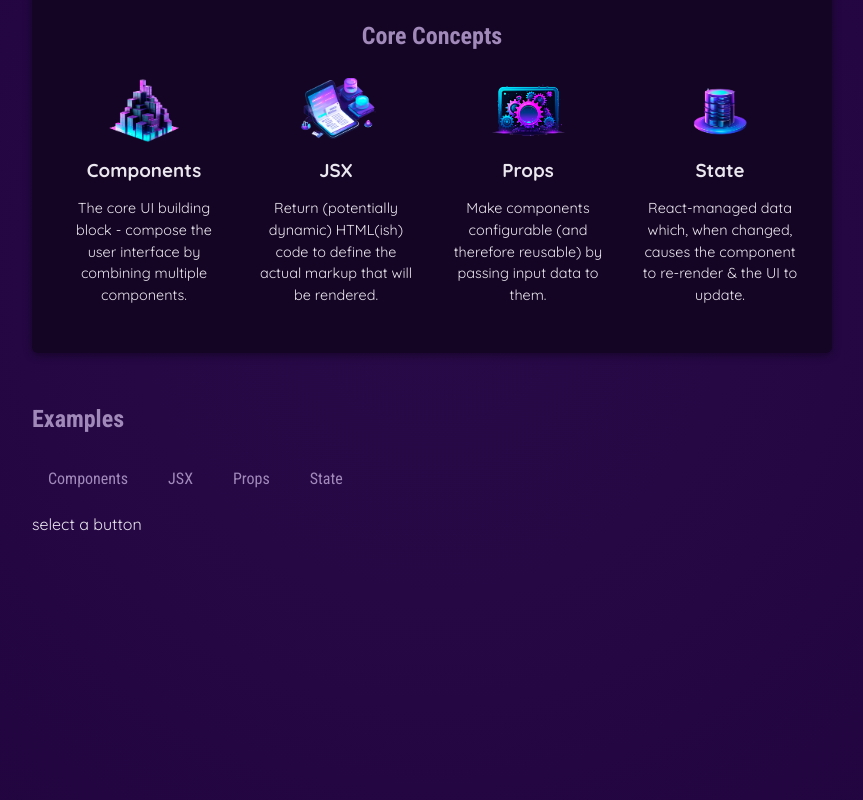
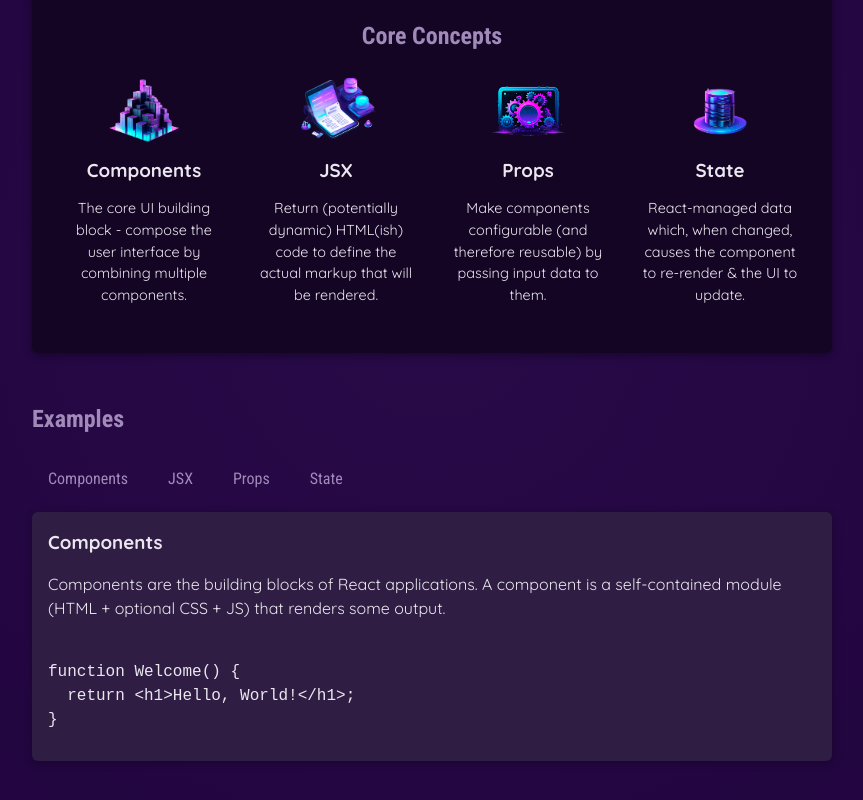
Before and after one commit to Turtineer/MY-FIRST-REACT-PROJECT, a React (Vite) app: page / in a window 1280 px wide. Shown: the part 346-1146 px from the top of the page, without its empty margins (208-1071 px from the left). Built offline with nearby package versions, Linux system fonts and the light colour scheme.

Commit message:
outputting data based on the state

```diff
--- a/src/App.jsx
+++ b/src/App.jsx
@@ -4,14 +4,14 @@
 import CoreConcept from './components/CoreConcept.jsx';
 import TabButton from './components/TabButton.jsx';
 import {CORE_CONCEPTS} from './data.js';
+import {EXAMPLES} from './data.js';
 
 function App() {
-  const [selectedTopic, setSelectedTopic] = useState('select a button');
+  const [selectedTopic, setSelectedTopic] = useState('components');
 
   function handleSelect(selectedButton) {
     // selectedButton > 'components', 'jsx'...
     setSelectedTopic(selectedButton);
-    console.log(selectedTopic);
   }
   return (
     <div>
@@ -40,7 +40,13 @@
             <TabButton onSelect={() => handleSelect('props')}>Props</TabButton>
             <TabButton onSelect={() => handleSelect('state')}>State</TabButton>
           </menu>
-          {selectedTopic}
+          <div id="tab-content">
+            <h3>{EXAMPLES[selectedTopic].title}</h3>
+            <p>{EXAMPLES[selectedTopic].description}</p>
+            <pre>
+              <code>{EXAMPLES[selectedTopic].code}</code>
+            </pre>
+          </div>
         </section>
       </main>
     </div>
--- a/src/data.js
+++ b/src/data.js
@@ -29,3 +29,54 @@
       'React-managed data which, when changed, causes the component to re-render & the UI to update.',
   },
 ];
+
+export const EXAMPLES = {
+  components: {
+    title: 'Components',
+    description:
+      'Components are the building blocks of React applications. A component is a self-contained module (HTML + optional CSS + JS) that renders some output.',
+    code: `
+function Welcome() {
+  return <h1>Hello, World!</h1>;
+}`,
+  },
+  jsx: {
+    title: 'JSX',
+    description:
+      'JSX is a syntax extension to JavaScript. It is similar to a template language, but it has full power of JavaScript (e.g., it may output dynamic content).',
+    code: `
+<div>
+  <h1>Welcome {userName}</h1>
+  <p>Time to learn React!</p>
+</div>`,
+  },
+  props: {
+    title: 'Props',
+    description:
+      'Components accept arbitrary inputs called props. They are like function arguments.',
+    code: `
+function Welcome(props) {
+  return <h1>Hello, {props.name}</h1>;
+}`,
+  },
+  state: {
+    title: 'State',
+    description:
+      'State allows React components to change their output over time in response to user actions, network responses, and anything else.',
+    code: `
+function Counter() {
+  const [isVisible, setIsVisible] = useState(false);
+
+  function handleClick() {
+    setIsVisible(true);
+  }
+
+  return (
+    <div>
+      <button onClick={handleClick}>Show Details</button>
+      {isVisible && <p>Amazing details!</p>}
+    </div>
+  );
+}`,
+  },
+};
```
